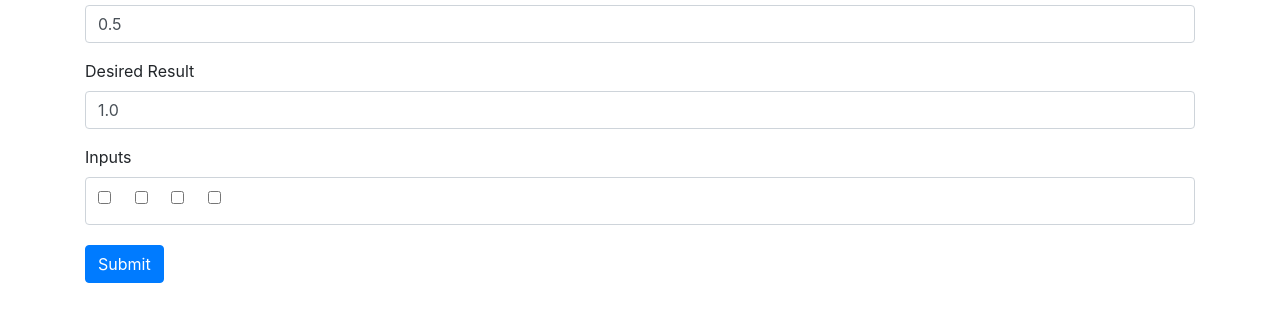
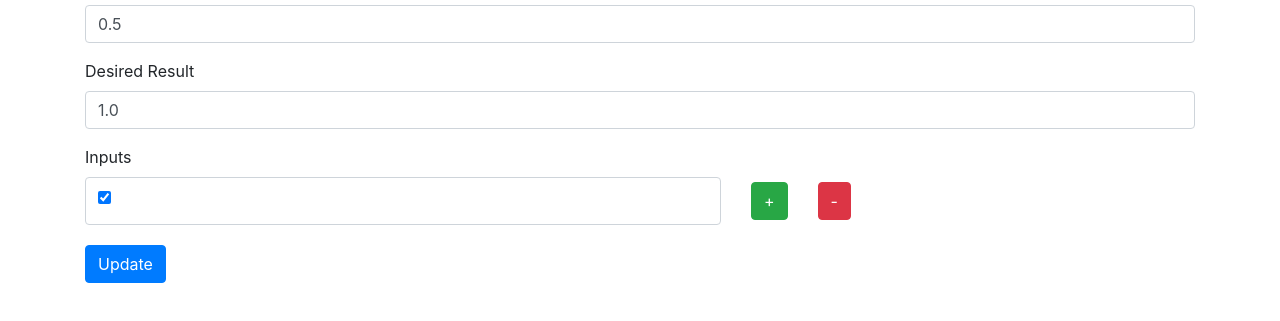
Before and after one commit to Carleslc/AISample, a plain HTML site: page Buttons/index.html in a window 1280 px wide. Shown: the part 107-428 px from the top of the page. Drawn offline with nearby package versions, Linux system fonts and the light colour scheme.

Commit message:
Dynamic buttons

```diff
--- a/Buttons/buttons.js
+++ b/Buttons/buttons.js
@@ -1,8 +1,9 @@
 var infoAlert = $("#info");
 var infoText = $("#info-text");
+var inputsSection = $("#inputs");
 
-var inputs = [0, 0, 0, 0];
-var weights = [0, 0, 0, 0];
+var inputs = [0];
+var weights = [0];
 var learningRate = 0;
 var desiredResult = 0;
 var trial = 1;
@@ -113,6 +114,30 @@ function info(desiredResult, output) {
   return errorValue;
 }
 
+function buttons() {
+  return $(".form-check").length;
+}
+
+function addButton() {
+  i = buttons() + 1;
+  inputsSection.append(
+      '<div class="form-check form-check-inline">\
+        <label class="form-check-label">\
+          <input class="form-check-input position-static" type="checkbox" id="input' + i + '" value="input' + i + '" aria-label="input ' + i + '">\
+        </label>\
+      </div>');
+  inputs.push(0);
+  weights.push(0);
+}
+
+function removeButton() {
+  if (buttons() > 1) {
+    inputsSection.contents().last().remove();
+    inputs.pop();
+    weights.pop();
+  }
+}
+
 function start() {
   $('#training').show();
   $('#inputsForm').addClass("margin-top");
--- a/Buttons/index.html
+++ b/Buttons/index.html
@@ -14,7 +14,7 @@
   <script src="https://cdnjs.cloudflare.com/ajax/libs/popper.js/1.12.3/umd/popper.min.js" integrity="sha384-vFJXuSJphROIrBnz7yo7oB41mKfc8JzQZiCq4NCceLEaO4IHwicKwpJf9c9IpFgh" crossorigin="anonymous"></script>
   <script src="https://maxcdn.bootstrapcdn.com/bootstrap/4.0.0-beta.2/js/bootstrap.min.js" integrity="sha384-alpBpkh1PFOepccYVYDB4do5UnbKysX5WZXm3XxPqe5iKTfUKjNkCk9SaVuEZflJ" crossorigin="anonymous"></script>
 
-  <div class="container">
+  <div class="container flex-margin-top">
     <h1>Buttons Neural Network</h1>
     <div id="training" class="hidden">
       <div id="real-info" class="hidden alert alert-primary">
@@ -25,9 +25,9 @@
         <div id="info-text"></div>
       </div>
       <button id="train" class="btn btn-success" onclick="train()">Train</button>
-      <button id="train-full" class="btn btn-warning" onclick="trainFull()">Full Train</button>
+      <button id="train-full" class="btn btn-warning" onclick="trainFull()">Full Training</button>
     </div>
-    <form id="inputsForm" onsubmit="start()">
+    <form id="inputsForm">
       <div class="form-group">
         <label for="learningRate">Learning Rate</label>
         <input class="form-control" id="learningRate" aria-describedby="learning rate" value="0.5">
@@ -38,31 +38,26 @@
       </div>
       <div class="form-group">
         <label for="inputs">Inputs</label>
-        <div class="form-control" id="inputs" aria-describedby="inputs">
-          <div class="form-check form-check-inline">
-            <label class="form-check-label">
-              <input class="form-check-input position-static" type="checkbox" id="input1" value="input1" aria-label="input 1">
-            </label>
+        <div class="row parent">
+          <div class="col-10 child">
+            <div class="form-control" id="inputs" aria-describedby="inputs">
+              <div class="form-check form-check-inline">
+                <label class="form-check-label">
+                  <input class="form-check-input position-static" type="checkbox" checked id="input1" value="input1" aria-label="input 1">
+                </label>
+              </div>
+            </div>
           </div>
-          <div class="form-check form-check-inline">
-            <label class="form-check-label">
-              <input class="form-check-input position-static" type="checkbox" id="input2" value="input2" aria-label="input 2">
-            </label>
+          <div class="col-1 child">
+            <button type="button" class="btn btn-success" onclick="addButton()">+</button>
           </div>
-          <div class="form-check form-check-inline">
-            <label class="form-check-label">
-              <input class="form-check-input position-static" type="checkbox" id="input3" value="input3" aria-label="input 3">
-            </label>
-          </div>
-          <div class="form-check form-check-inline">
-            <label class="form-check-label">
-              <input class="form-check-input position-static" type="checkbox" id="input4" value="input4" aria-label="input 4">
-            </label>
+          <div class="col-1 child">
+            <button type="button" class="btn btn-danger" onclick="removeButton()">-</button>
           </div>
         </div>
       </div>
       <div class="margin-top">
-        <button type="submit" class="btn btn-primary">Submit</button>
+        <button type="button" class="btn btn-primary" onclick="start()">Update</button>
       </div>
     </form>
   </div>
--- a/Buttons/main.css
+++ b/Buttons/main.css
@@ -1,4 +1,4 @@
-.container {
+.flex-margin-top {
   margin-top: 3vh;
 }
 
@@ -10,6 +10,21 @@
   display: none;
 }
 
+button,
 .pointer {
   cursor: pointer;
 }
+
+.parent {
+  display: table;
+  table-layout: fixed;
+}
+
+.child {
+  display: table-cell;
+  vertical-align: middle;
+}
+
+.center {
+  text-align: center;
+}
```
